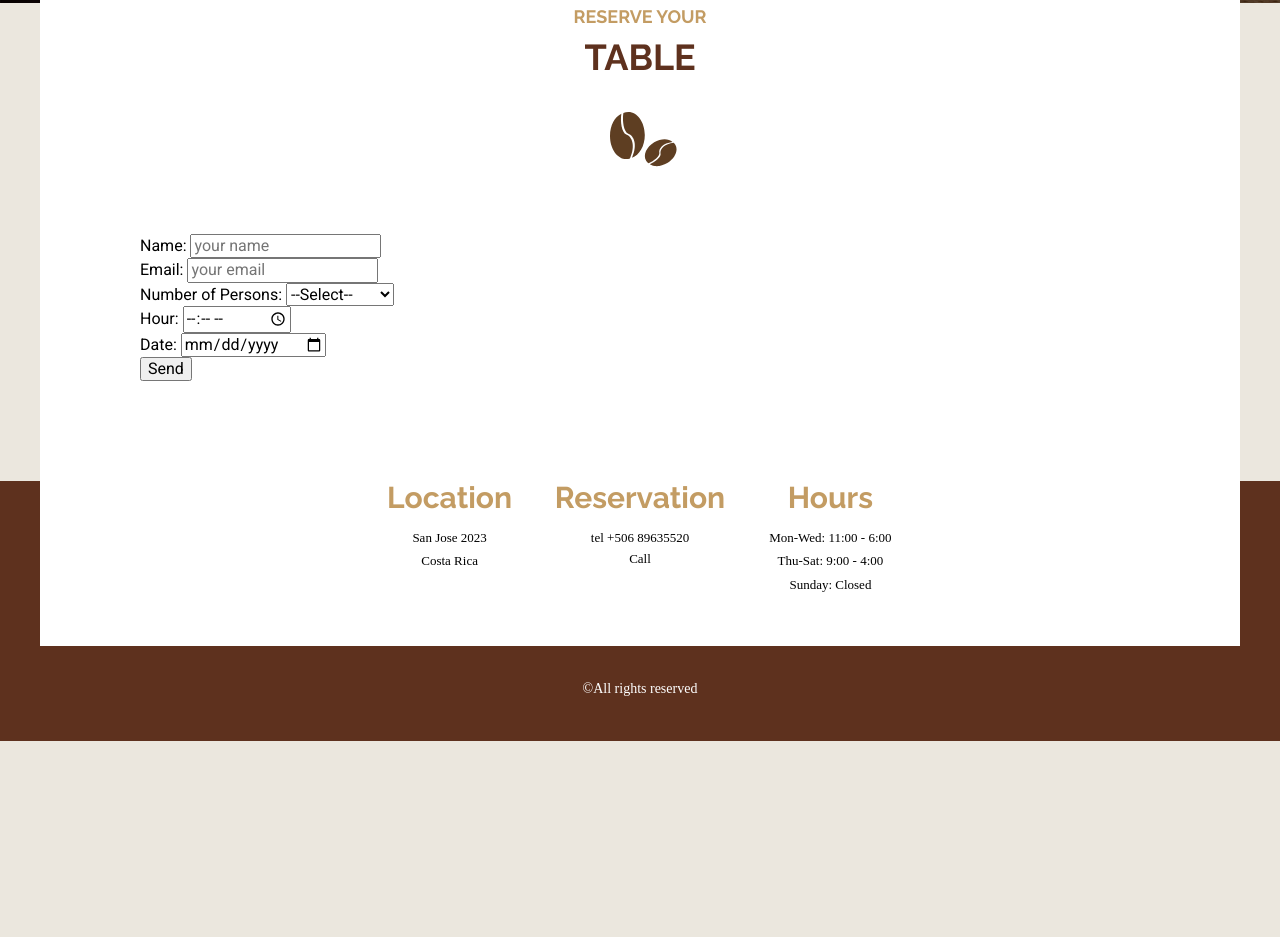
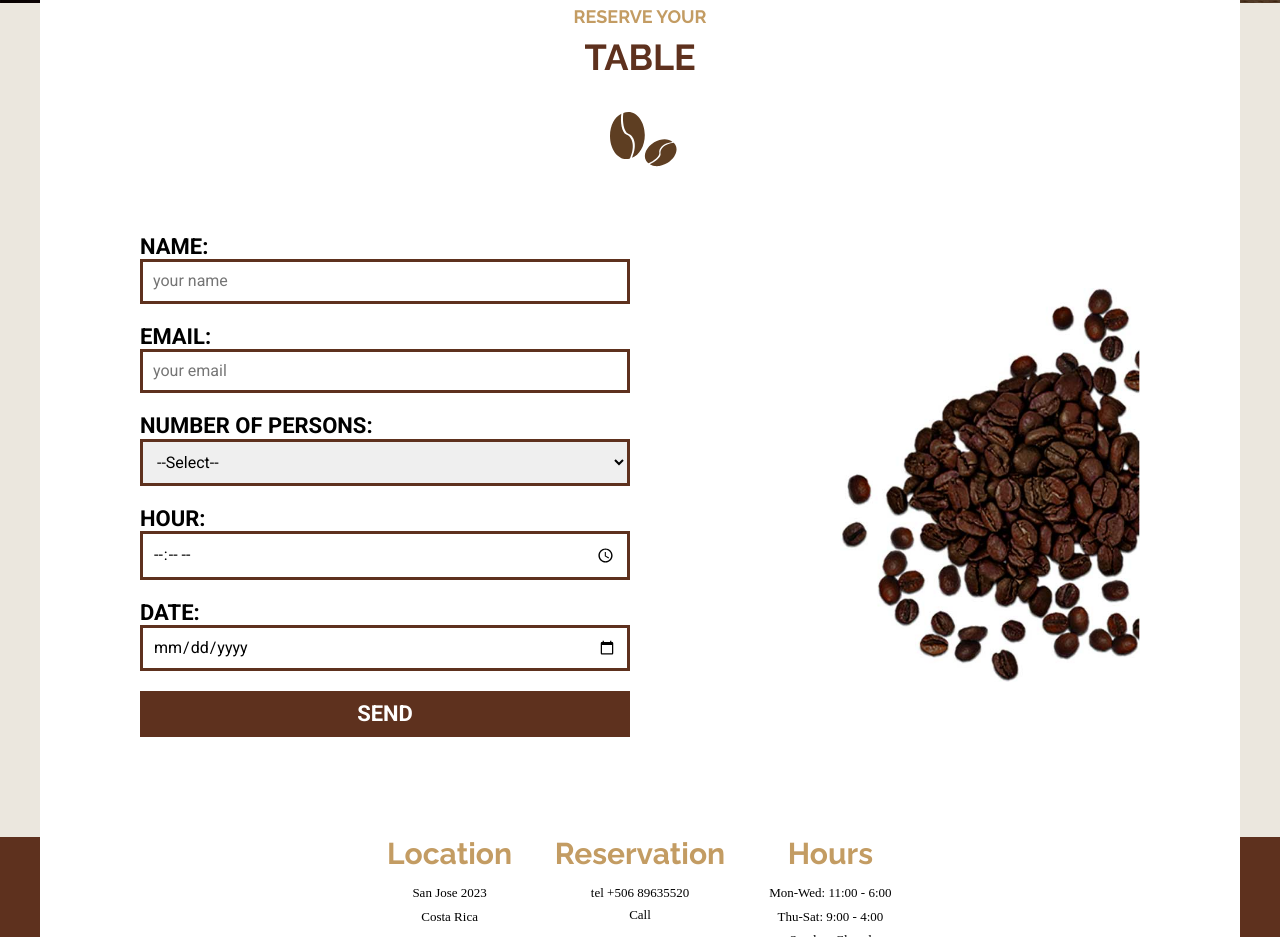
Before and after one commit to onier9702/HTML-CSS-Juan-Course, a website: page 15-cafeteria-SASS/contact.html in a window 1280 px wide. Shown: the part 597-1534 px from the top of the page. Before the commit the page ends 1338 px from the top, so only its background shows below. Drawn offline with nearby package versions, Linux system fonts and the light colour scheme; files that its build step writes are made by us from their sources; files whose address does not match are found by name; a web font is replaced by a local one.

Commit message:
[last] The Coffee Shop Project is finished!

```diff
--- a/15-cafeteria-SASS/contact.html
+++ b/15-cafeteria-SASS/contact.html
@@ -41,7 +41,7 @@
         <h2><span>Reserve your</span>table</h2>
 
         <div class="contact_content">
-            <form >
+            <form class="form">
                 <div class="field">
                     <label for="name">Name:</label>
                     <input id="name" type="text" placeholder="your name">
@@ -52,7 +52,7 @@
                 </div>
                 <div class="field">
                     <label for="persons">Number of Persons:</label>
-                    <select  id="persons">
+                    <select id="persons">
                         <option value="null" disabled selected>--Select--</option>
                         <option value="1">1</option>
                         <option value="2">2</option>
--- a/15-cafeteria-SASS/gulpfile.js
+++ b/15-cafeteria-SASS/gulpfile.js
@@ -1,7 +1,7 @@
 const {src, dest, watch, series} = require('gulp');
 const sass = require('gulp-sass')(require('sass'));
 const imagemin = require('gulp-imagemin');
-// import * as imagemin from "gulp-imagemin";
+const sourcemaps = require('gulp-sourcemaps');
 const webp = require('gulp-webp');
 
 
@@ -9,8 +9,10 @@ function css(done) {
 
     // Compile SASS
     src('src/scss/app.scss')
+        .pipe(sourcemaps.init())
         // .pipe(sass({outputStyle: 'compressed'}))
         .pipe(sass({outputStyle: 'expanded'}))
+        .pipe(sourcemaps.write('.'))
         .pipe(dest('build/css'));
 
     done();
--- a/15-cafeteria-SASS/package.json
+++ b/15-cafeteria-SASS/package.json
@@ -13,6 +13,7 @@
     "gulp-cli": "^2.3.0",
     "gulp-imagemin": "^7.0.0",
     "gulp-sass": "^5.1.0",
+    "gulp-sourcemaps": "^3.0.0",
     "gulp-webp": "^3.0.0",
     "sass": "^1.69.5"
   }
--- a/15-cafeteria-SASS/src/scss/interns/_contact.scss
+++ b/15-cafeteria-SASS/src/scss/interns/_contact.scss
@@ -1,2 +1,67 @@
 @use '../base/variables' as v;
 @use '../base/mixins' as m;
+
+.contact_content {
+
+    @media (min-width: 768px) {
+        @include m.grid(2, 2rem);
+
+        background-image: url('../img/granos_cafe.jpg');
+        background-repeat: no-repeat;
+        background-position: right center;
+        background-size: 50%;
+    }
+
+    @media (min-width: 890px) {
+        background-size: 40%;
+    }
+
+    @media (min-width: 1024px) {
+        background-size: 30%;
+    }
+
+}
+
+.form {
+    .field {
+        margin-bottom: 2rem;
+
+        &:last-of-type {
+            margin-bottom: 0;
+        }
+
+        label {
+            display: block;
+            text-transform: uppercase;
+            font-size: 2.2rem;
+            font-weight: 600;
+        }
+
+        input:not([type="submit"]) {
+            padding: 1rem;
+            border: 3px solid v.$primary;
+            color: v.$black;
+            width: 100%;
+        }
+        select {
+            padding: 1rem;
+            border: 3px solid v.$primary;
+            width: 100%;
+        }
+
+        input[type="submit"] {
+            background-color: v.$primary;
+            border: none;
+            color: v.$white;
+            font-size: 2.2rem;
+            font-weight: 600;
+            text-transform: uppercase;
+            padding: 1rem;
+            width: 100%;
+
+            &:hover {
+                cursor: pointer;
+            }
+        }
+    }
+}
```
Also changed, not shown: 1 other file.
